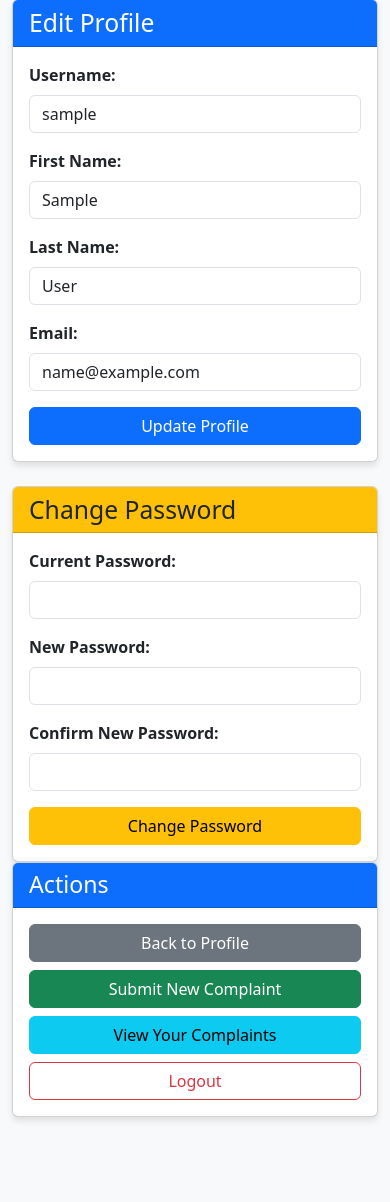
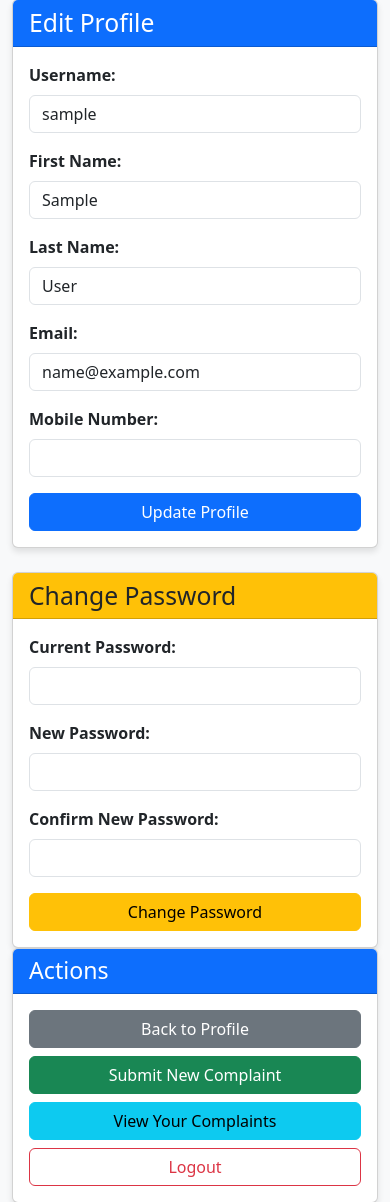
Before and after one commit to kalp9639/Git-Civic-Complaints, a Django app: page /accounts/profile/edit/ in a window 390 px wide. Shown: the part 85-1287 px from the top of the page. Run offline with Django 5.2, Linux system fonts and the light colour scheme; the visitor is signed in with stand-in values (Sample User, id 1); data comes from the database, SQL or seed files in the repository; data that the repository does not hold is empty; parts of the project's set-up code (start-up, migrations or seed data) failed here and were passed over.

Commit message:
Updated Mobile number field for users

```diff
--- a/accounts/forms.py
+++ b/accounts/forms.py
@@ -8,20 +8,22 @@ class SignUpForm(UserCreationForm):
     email = forms.EmailField(max_length=254, required=True, help_text='Required. Enter a valid email address.')
     first_name = forms.CharField(max_length=30, required=True, help_text='Required.')
     last_name = forms.CharField(max_length=30, required=True, help_text='Required.')
+    mobile_number = forms.CharField(max_length=15, required=False, help_text='Required. Enter a valid mobile number.')
 
     class Meta:
         model = User
-        fields = ('username', 'first_name', 'last_name', 'email', 'password1', 'password2')
+        fields = ('username', 'first_name', 'last_name', 'email', 'mobile_number', 'password1', 'password2')
 
 class UserUpdateForm(forms.ModelForm):
     email = forms.EmailField(max_length=254, required=True, help_text='Required. Enter a valid email address.')
     first_name = forms.CharField(max_length=30, required=True, help_text='Required.')
     last_name = forms.CharField(max_length=30, required=True, help_text='Required.')
     username = forms.CharField(max_length=150, required=True)
+    mobile_number = forms.CharField(max_length=15, required=False, help_text='Required. Enter a valid mobile number.')
 
     class Meta:
         model = User
-        fields = ('username', 'first_name', 'last_name', 'email')
+        fields = ('username', 'first_name', 'last_name', 'email', 'mobile_number')
 
     def clean_username(self):
         username = self.cleaned_data.get('username')
--- a/accounts/models.py
+++ b/accounts/models.py
@@ -0,0 +1,23 @@
+# accounts/models.py
+
+from django.db import models
+from django.contrib.auth.models import User
+from django.db.models.signals import post_save
+from django.dispatch import receiver
+
+class UserProfile(models.Model):
+    user = models.OneToOneField(User, on_delete=models.CASCADE, related_name='profile')
+    mobile_number = models.CharField(max_length=15, blank=True, null=True)
+
+    def __str__(self):
+        return f"{self.user.username}'s profile"
+
+@receiver(post_save, sender=User)
+def create_or_update_user_profile(sender, instance, created, **kwargs):
+    if created:
+        UserProfile.objects.create(user=instance)
+    else:
+        # Get or create to handle existing users that don't have profiles yet
+        profile, created = UserProfile.objects.get_or_create(user=instance)
+        if not created:
+            profile.save()
--- a/accounts/views.py
+++ b/accounts/views.py
@@ -13,6 +13,7 @@ from .forms import SignUpForm, UserUpdateForm
 from django.urls import reverse_lazy, reverse
 from django.contrib.auth import update_session_auth_hash
 from .forms import SignUpForm, UserUpdateForm, PasswordChangeForm
+from .models import UserProfile
 
 
 class HomeView(TemplateView):
@@ -44,6 +45,14 @@ class SignUpView(FormView):
 
     def form_valid(self, form):
         user = form.save()
+
+        # Set the mobile number in the user profile if provided
+        mobile_number = form.cleaned_data.get('mobile_number')
+        if mobile_number:
+            profile, created = UserProfile.objects.get_or_create(user=user)
+            profile.mobile_number = mobile_number
+            profile.save()
+
         username = form.cleaned_data.get('username')
         raw_password = form.cleaned_data.get('password1')
         user = authenticate(username=username, password=raw_password)
@@ -73,6 +82,13 @@ class ProfileView(View):
 class ProfileEditView(View):
     def get(self, request, *args, **kwargs):
         form = UserUpdateForm(instance=request.user)
+
+        # Get or create profile for the user
+        profile, created = UserProfile.objects.get_or_create(user=request.user)
+
+        # Set initial mobile number from profile if it exists
+        form.initial['mobile_number'] = profile.mobile_number
+
         password_form = PasswordChangeForm(user=request.user)
         return render(request, 'edit_profile.html', {
             'form': form,
@@ -87,7 +103,15 @@ class ProfileEditView(View):
             password_form = PasswordChangeForm(user=request.user)
 
             if form.is_valid():
-                form.save()
+                user = form.save()
+
+                # Get or create profile
+                profile, created = UserProfile.objects.get_or_create(user=user)
+
+                # Update the profile's mobile number
+                profile.mobile_number = form.cleaned_data.get('mobile_number', '')
+                profile.save()
+
                 messages.success(request, 'Your profile has been updated successfully.')
                 return redirect('profile')
 
--- a/templates/complaints/complaint_detail.html
+++ b/templates/complaints/complaint_detail.html
@@ -28,6 +28,7 @@
         <div class="row">
           <div class="col-md-6">
             <p class="mb-2"><strong>Submitted By:</strong> {{ complaint.user.get_full_name|default:complaint.user.username }}</p>
+            <p class="mb-2"><strong>Contact:</strong> {{ complaint.user.profile.mobile_number }}</p>
           </div>
           <div class="col-md-6 text-md-end">
             <p class="mb-0"><strong>Date:</strong> {{ complaint.created_at|date:"F j, Y, g:i a" }}</p>
--- a/templates/edit_profile.html
+++ b/templates/edit_profile.html
@@ -77,6 +77,20 @@
                         {% if form.email.errors %}
                             <div class="invalid-feedback">
                                 {{ form.email.errors }}
+                            </div>
+                        {% endif %}
+                    </div>
+
+                    <div class="mb-3">
+                        <label for="{{ form.mobile_number.id_for_label }}" class="form-label fw-bold">Mobile Number:</label>
+                        {{ form.mobile_number.errors }}
+                        <input type="tel" name="{{ form.mobile_number.html_name }}"
+                            value="{{ form.mobile_number.value|default:'' }}"
+                            class="form-control {% if form.mobile_number.errors %}is-invalid{% endif %}"
+                            id="{{ form.mobile_number.id_for_label }}">
+                        {% if form.mobile_number.errors %}
+                            <div class="invalid-feedback">
+                                {{ form.mobile_number.errors }}
                             </div>
                         {% endif %}
                     </div>
```
Also changed, not shown: templates/profile.html (+10 -0 lines), accounts/migrations/0001_initial.py (added), accounts/migrations/0002_alter_userprofile_mobile_number.py (added), accounts/migrations/0003_create_user_profiles.py (added).
